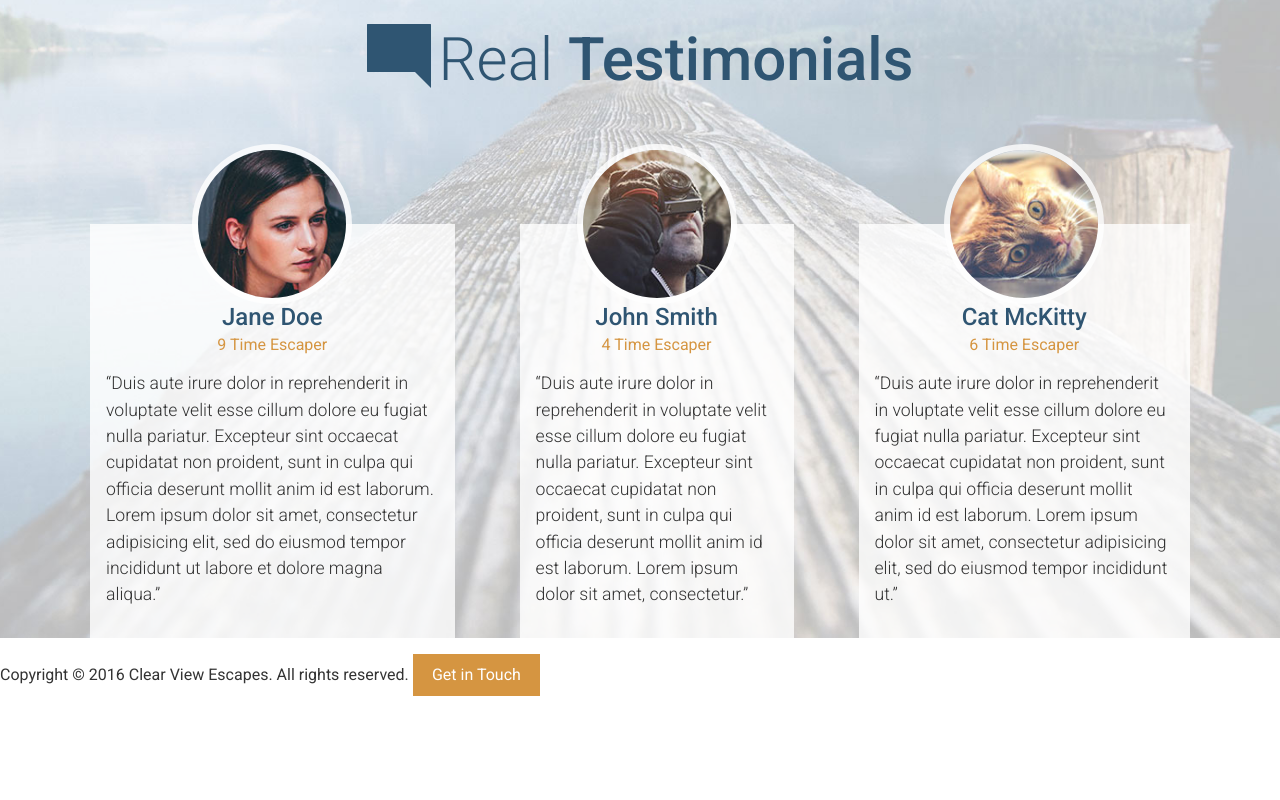
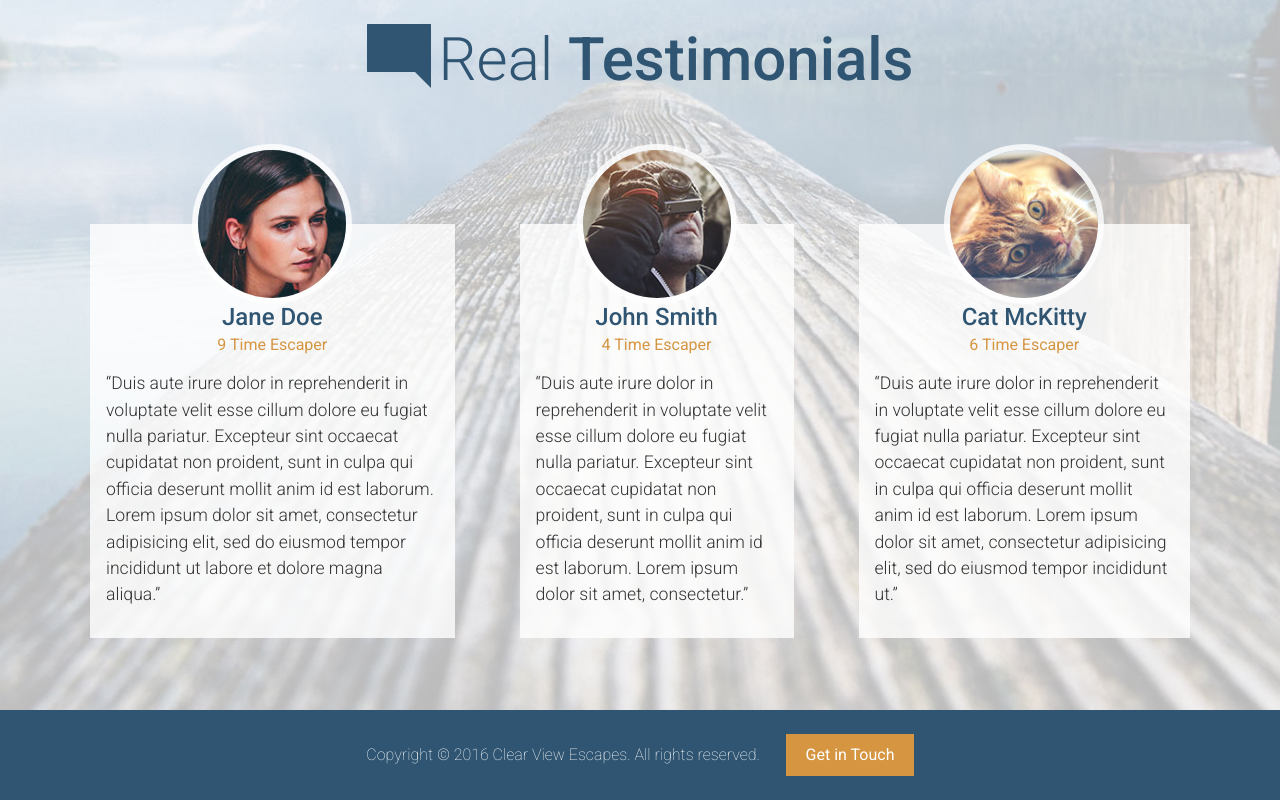
Before and after one commit to Edwards1248/sample-travel-agency, a website: page app/index.html in a window 1280 px wide. Shown: the part 3048-3848 px from the top of the page. Before the commit the page ends 3760 px from the top, so only its background shows below. Drawn offline with Linux system fonts and the light colour scheme.

Commit message:
Completed the site-footer

```diff
--- a/app/assets/styles/modules/_page-section.css
+++ b/app/assets/styles/modules/_page-section.css
@@ -18,7 +18,7 @@
     padding-bottom: 0;
 
     @mixin atLarge {
-    padding-bottom: 4.5rem 0;
+    padding-bottom: 4.5rem;
    }
   }
 
@@ -47,4 +47,12 @@
     }
   }
 
+  &--site-footer {
+    @mixin atMedium {
+      padding-left: 4.5rem;
+      padding-right: 4.5rem;
+      margin: 0 auto;
+    }
+  }
+
 }
--- /dev/null
+++ b/app/assets/styles/modules/_site-footer.css
@@ -0,0 +1,18 @@
+.site-footer {
+  background-color: $mainBlue;
+  color: #FFF;
+  padding: .5rem 0;
+  text-align: center;
+
+  &__text {
+    display: block;
+    margin-bottom: 1rem;
+    font-weight: 200;
+
+    @mixin atMedium {
+      display: inline;
+      margin-bottom: 0;
+      margin-right: 1.4rem;
+    }
+  }
+}
--- a/app/assets/styles/styles.css
+++ b/app/assets/styles/styles.css
@@ -12,3 +12,4 @@
 @import "./modules/_section-title";
 @import "./modules/_feature-item";
 @import "./modules/_testimonial";
+@import "./modules/_site-footer";
--- a/app/index.html
+++ b/app/index.html
@@ -146,8 +146,10 @@
     </div>
   </div>
 
-  <footer>
-    <p>Copyright &copy; 2016 Clear View Escapes. All rights reserved. <a href="#" class="btn btn--orange">Get in Touch</a></p>
+  <footer class="site-footer">
+    <div class="wrapper page-section--site-footer">
+      <p><span class="site-footer__text">Copyright &copy; 2016 Clear View Escapes. All rights reserved.</span> <a href="#" class="btn btn--orange">Get in Touch</a></p>
+    </div>
   </footer>
 </body>
 </html>
--- a/app/temp/styles/styles.css
+++ b/app/temp/styles/styles.css
@@ -621,7 +621,7 @@ a {
 @media (min-width: 1010px) {
 
 .page-section--no-b-padding-until-large {
-    padding-bottom: 4.5rem 0
+    padding-bottom: 4.5rem
   }
   }
 
@@ -654,6 +654,15 @@ a {
 @media (min-width: 800px) {
 
 .page-section--testimonials {
+      padding-left: 4.5rem;
+      padding-right: 4.5rem;
+      margin: 0 auto
+  }
+  }
+
+@media (min-width: 800px) {
+
+.page-section--site-footer {
       padding-left: 4.5rem;
       padding-right: 4.5rem;
       margin: 0 auto
@@ -982,3 +991,25 @@ a {
     font-size: 1rem;
     margin: 0.25rem 0 1rem 0;
   }
+
+.site-footer {
+  background-color: #2f5572;
+  color: #FFF;
+  padding: .5rem 0;
+  text-align: center;
+}
+
+.site-footer__text {
+    display: block;
+    margin-bottom: 1rem;
+    font-weight: 200;
+  }
+
+@media (min-width: 800px) {
+
+.site-footer__text {
+      display: inline;
+      margin-bottom: 0;
+      margin-right: 1.4rem
+  }
+  }
```
